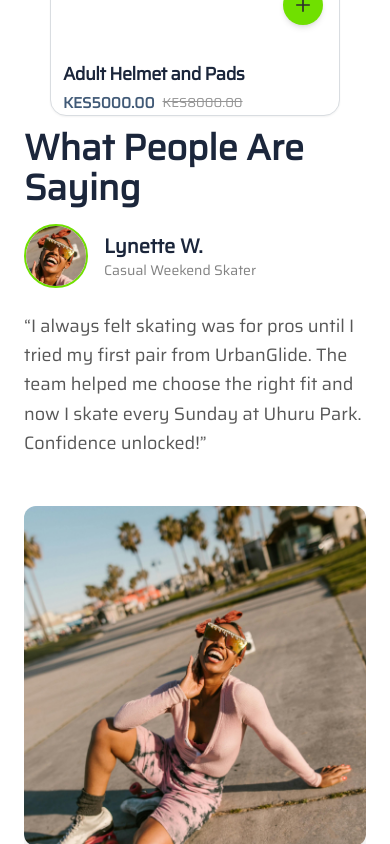
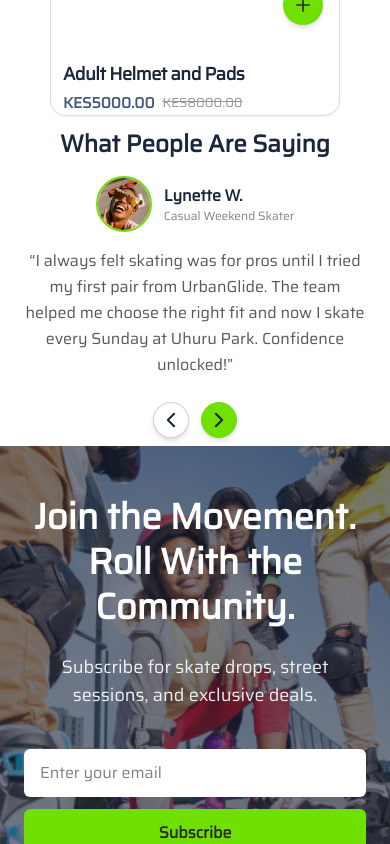
Before and after one commit to SundayEsther7/Fashion, a React (Vite) app in the folder client/: page / in a window 390 px wide. Shown: the part 6400-7244 px from the top of the page. Built offline with nearby package versions, Linux system fonts and the light colour scheme.

Commit message:
Testimonials done

```diff
--- a/client/src/components/sections/Testimonials.jsx
+++ b/client/src/components/sections/Testimonials.jsx
@@ -3,7 +3,6 @@ import { useState } from "react";
 import SectionWrapper from "../common/SectionWrapper";
 import ladyF from "../../assets/ladyF.jpg";
 import lady from "../../assets/lady.jpg";
-
 import parentChild from "../../assets/parentChild.jpg";
 import manPosing from "../../assets/manPosing.jpg";
 import manSkating from "../../assets/manSkating.jpg";
@@ -41,7 +40,7 @@ export default function Testimonials() {
   ];
 
   const [currentIndex, setCurrentIndex] = useState(0);
-  const [activeArrow, setActiveArrow] = useState("next"); // "next" is default active
+  const [activeArrow, setActiveArrow] = useState("next");
 
   const next = () => {
     setActiveArrow("next");
@@ -58,10 +57,8 @@ export default function Testimonials() {
   return (
     <SectionWrapper className="relative py-1 m-1 px-6 md:px-12">
       <div className="max-w-[1240px] mx-auto">
-        {/* SLIDER WRAPPER */}
-        <div className="flex flex-col lg:flex-row items-center gap-12 relative overflow-hidden">
-
-          {/* ANIMATED SLIDER CONTENT */}
+        {/* SLIDER */}
+        <div className="flex flex-col lg:flex-row items-center gap-10 md:gap-12 relative overflow-hidden">
           <div className="w-full overflow-hidden">
             <AnimatePresence mode="wait">
               <motion.div
@@ -70,64 +67,67 @@ export default function Testimonials() {
                 animate={{ opacity: 1, x: 0 }}
                 exit={{ opacity: 0, x: -80 }}
                 transition={{ duration: 0.3 }}
-                className="flex flex-col lg:flex-row items-center gap-12"
+                className="flex flex-col lg:flex-row items-center gap-8 md:gap-12"
               >
-                {/* TEXT */}
+                {/* TEXT SECTION */}
                 <div className="w-full lg:w-1/2">
-                  <h2 className="text-4xl font-bold text-primary mb-4">
+                  <h2 className="text-2xl md:text-4xl font-extrabold text-primary mb-4 md:mb-6 text-center lg:text-left">
                     What People Are Saying
                   </h2>
-                  <div className="flex items-center gap-4 mb-6">
+
+                  {/* Avatar + Name */}
+                  <div className="flex items-center gap-3 md:gap-4 mb-4 md:mb-6 justify-center lg:justify-start">
                     <img
                       src={testimonials[currentIndex].image}
-                      className="w-16 h-16 rounded-full object-cover border-2 border-accent"
+                      alt={`${testimonials[currentIndex].name}'s profile`}
+                      className="w-14 h-14 md:w-16 md:h-16 rounded-full object-cover border-2 border-accent"
+                      loading="lazy"
                     />
                     <div>
-                      <p className="font-semibold text-primary text-xl">
+                      <p className="font-semibold text-primary text-base md:text-lg">
                         {testimonials[currentIndex].name}
                       </p>
-                      <p className="text-sm text-neutralDark/60">
+                      <p className="text-xs md:text-sm text-neutralDark/60">
                         {testimonials[currentIndex].role}
                       </p>
                     </div>
                   </div>
 
-                  {/* THEN THE TEXT */}
-                  <p className="text-neutralDark/80 text-lg leading-relaxed max-w-[500px]">
+                  {/* Testimonial Text */}
+                  <p className="text-neutralDark/80 text-base md:text-lg leading-relaxed max-w-[500px] text-center lg:text-left">
                     {testimonials[currentIndex].text}
                   </p>
                 </div>
 
-                {/* IMAGE */}
-                <div className="w-full lg:w-1/2">
+                {/* IMAGE (hidden on small screens) */}
+                <div className="hidden md:block w-full lg:w-1/2">
                   <img
                     src={testimonials[currentIndex].background}
-                    className="w-full h-[340px] rounded-xl shadow-lg object-cover"
+                    alt={`${testimonials[currentIndex].name}'s skating experience`}
+                    className="w-full h-[320px] rounded-xl shadow-lg object-cover"
+                    loading="lazy"
                   />
                 </div>
               </motion.div>
             </AnimatePresence>
           </div>
         </div>
+
         {/* ARROWS */}
-        <div className="flex gap-4 pt-6">
-          {/* PREV ARROW */}
+        <div className="flex gap-3 md:gap-4 pt-6 justify-center lg:justify-start">
+          {/* Prev */}
           <button
             onClick={prev}
-            className={`
-      w-10 h-10 rounded-full border transition-all active:scale-95 flex items-center justify-center shadow-md
+            className={`w-9 h-9 md:w-10 md:h-10 rounded-full border transition-all active:scale-95 flex items-center justify-center shadow-md
               ${
                 activeArrow === "prev"
                   ? "bg-accent border-accent"
                   : "bg-white border-primary/20 hover:bg-accent hover:border-accent"
-      }
-    `}
+              }`}
             aria-label="Previous testimonial"
           >
             <svg
-              className={`w-6 h-6 transition ${
-                activeArrow === "prev" ? "text-primary" : "text-primary"
-              }`}
+              className="w-5 h-5 md:w-6 md:h-6 text-primary"
               fill="none"
               stroke="currentColor"
               strokeWidth={2.5}
@@ -141,23 +141,19 @@ export default function Testimonials() {
             </svg>
           </button>
 
-          {/* NEXT ARROW */}
+          {/* Next */}
           <button
             onClick={next}
-            className={`
-      w-10 h-10 rounded-full border transition-all active:scale-95 flex items-center justify-center shadow-md
+            className={`w-9 h-9 md:w-10 md:h-10 rounded-full border transition-all active:scale-95 flex items-center justify-center shadow-md
               ${
                 activeArrow === "next"
                   ? "bg-accent border-accent"
                   : "bg-white border-primary/20 hover:bg-accent hover:border-accent"
-      }
-    `}
+              }`}
             aria-label="Next testimonial"
           >
             <svg
-              className={`w-6 h-6 transition ${
-                activeArrow === "next" ? "text-primary" : "text-primary"
-              }`}
+              className="w-5 h-5 md:w-6 md:h-6 text-primary"
               fill="none"
               stroke="currentColor"
               strokeWidth={2.5}
```
Lines whose indentation alone changed are shown as unchanged.
